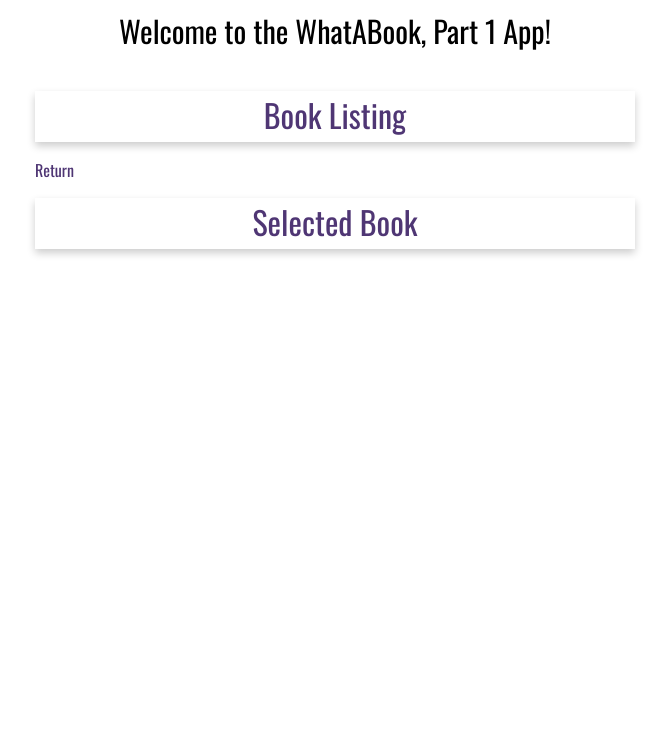
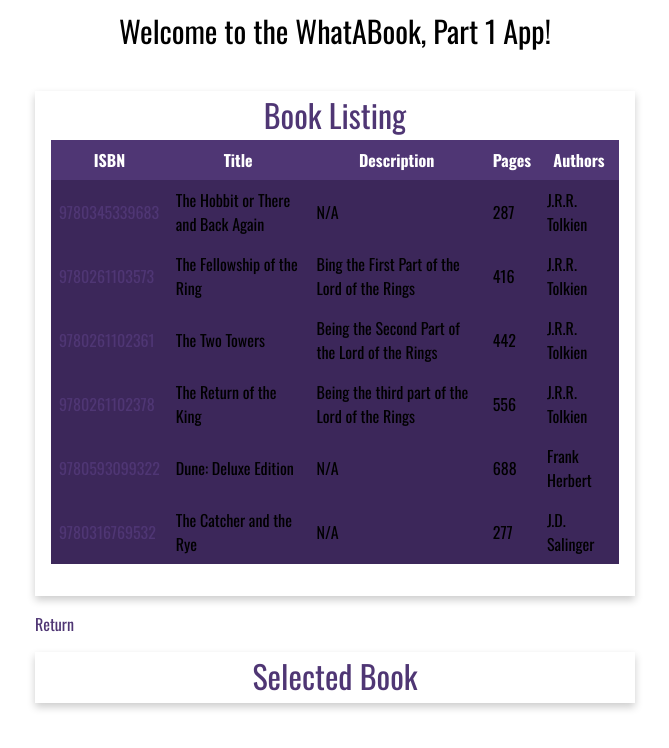
Before and after one commit to TierreGreen/web-330, a plain HTML site: page week-7/Green-whatabook1.html in a window 1280 px wide. Shown: the whole page, without its empty margins (305-974 px from the left). Drawn offline with nearby package versions, Linux system fonts and the light colour scheme.

Commit message:
fixed functions that weren't closed and fixed issue with xml reference to authors.

```diff
--- a/week-7/Green-whatabook1.html
+++ b/week-7/Green-whatabook1.html
@@ -29,6 +29,7 @@
     <!--google fonts, gstatic fonts, cdn icons style sheets -->
         <link href="https://fonts.gstatic.com" rel="preconnect">
         <link href="https://fonts.googleapis.com/css2?family=Oswald:wght@200;300;400;500;600;700&display=swap" rel="stylesheet">
+        <link href="https://cdnjs.cloudflare.com/ajax/libs/font-awesome/4.7.0/css/font-awesome.min.css" rel="stylesheet">
 
    </head>
 
@@ -132,7 +133,7 @@
 
                     let pages = book.getElementsByTagName("pages")[0].childNodes[0].nodeValue;
 
-                    let authors = book.getElementsByTagName("authors")[0].childNodes[0].nodeValue;
+                    let authors = book.getElementsByTagName("author")[0].childNodes[0].nodeValue;
 
                 //table data for each row to populate
                     tableData += `
@@ -181,6 +182,7 @@
 
                 for (let field of data) {
                     bookData += `<li><b>${field.dataset.value}</b>: ${field.innerHTML}</li>`;
+                };
 
             //binding data for selected book to book div.
                 document.getElementById('selectedBook').innerHTML = bookData;
@@ -194,6 +196,7 @@
 
                 for (let index = 0; index < viewButtons.length; index++) {
                     viewButtons[index].addEventListener("click", anchorClicked);
+                };
             }
 
         </script>
```
Also changed, not shown: 2 other files.
